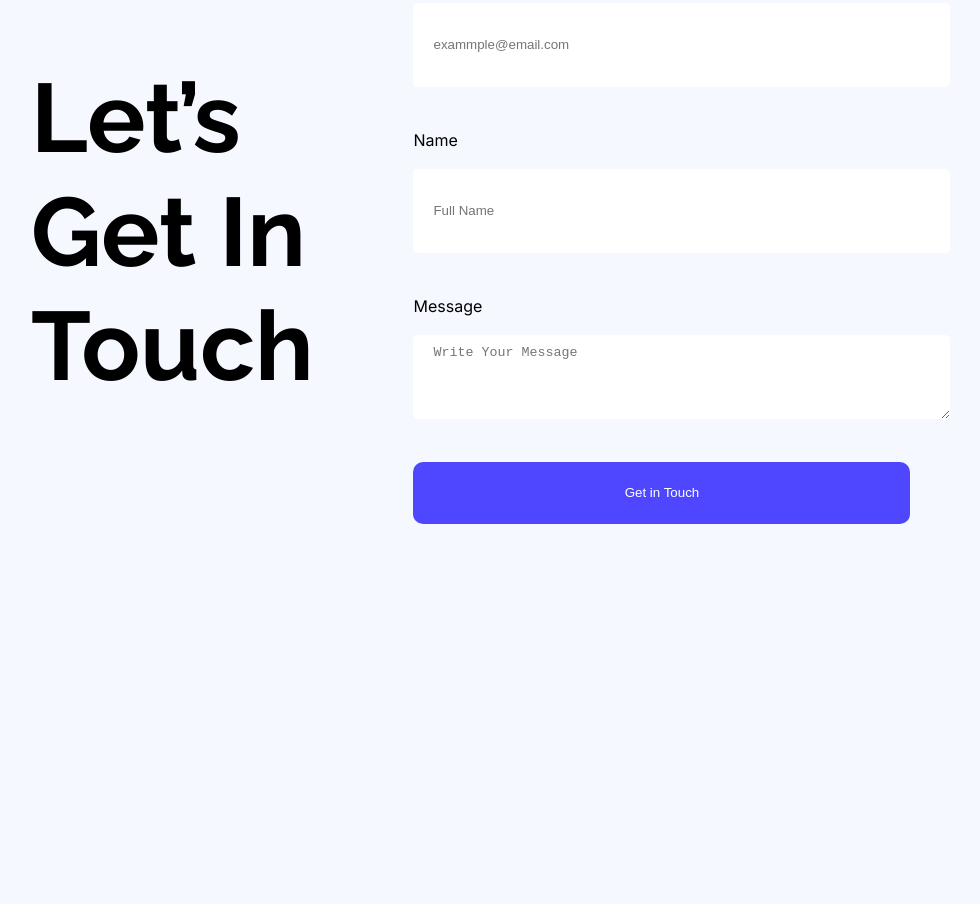
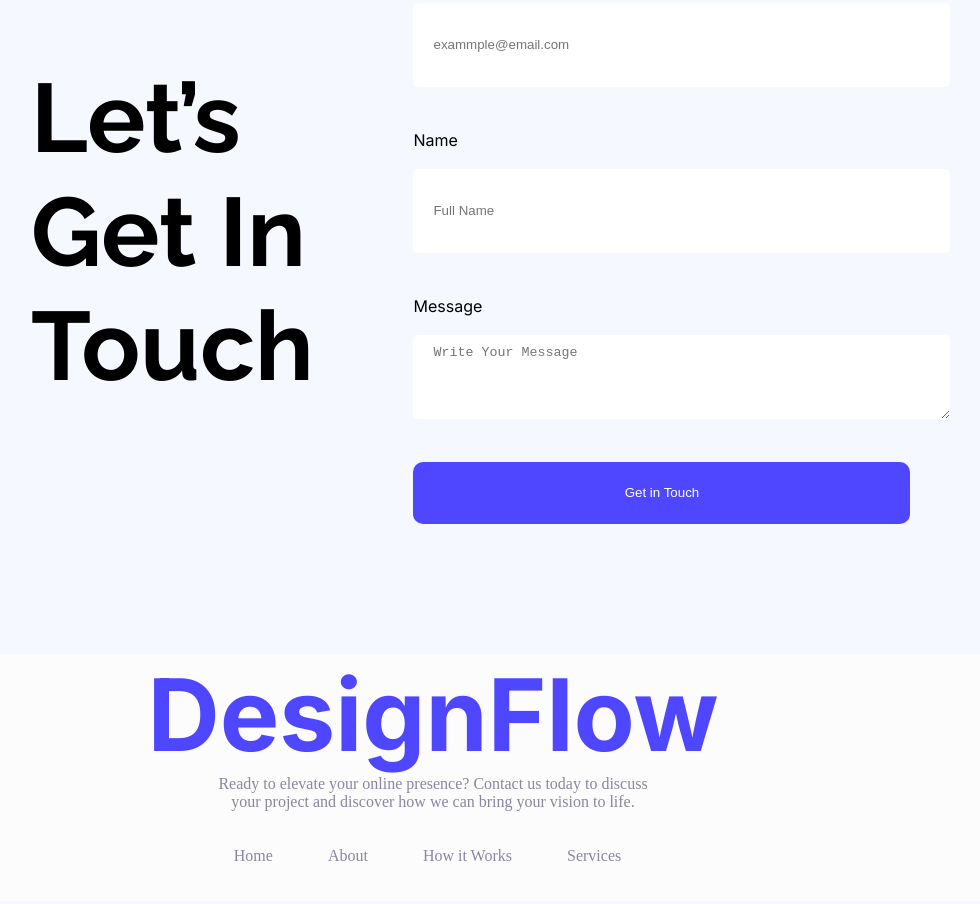
Before and after one commit to sameul-hasan/Assigenment_1, a plain HTML site: page index.html in a window 1280 px wide. Shown: the part 2532-3436 px from the top of the page, without its empty margins (207-1187 px from the left). Before the commit the page ends 3194 px from the top, so only its background shows below. Drawn offline with Linux system fonts and the light colour scheme.

Commit message:
Almost Done

```diff
--- a/index.html
+++ b/index.html
@@ -118,6 +118,20 @@
                 </div>
           </div>
     </main>
-
+ <footer class="footer">
+  <h3 class="f-logo inter-normal">DesignFlow</h3>
+  <div class="footer-desc">
+    Ready to elevate your online presence? Contact us today to discuss<br>
+    your project and discover how we can bring your vision to life.
+  </div>
+    <nav class="footer-nav">
+        <ul>
+            <li><a href="">Home</a></li>
+            <li><a href="">About</a></li>
+            <li><a href="">How it Works</a></li>
+            <li><a href="">Services</a></li>
+        </ul>
+    </nav>
+</footer>
 </body>
 </html>
--- a/style/flow.css
+++ b/style/flow.css
@@ -58,6 +58,14 @@ nav ul li a{
     color: white;
     border-radius: 10px;
     height: 48px;
+}
+.btn:hover{
+    background-color: white;
+    cursor: pointer;
+    color: #4E47FF;
+    transform: scale(1.05);
+    border: #4E47FF 1px solid;
+    box-shadow: 0px 4px 4px rgba(13, 6, 102, 0.25);
 }
 /* Banner Style */
 .banner{
@@ -202,3 +210,52 @@ form{
     height: 62px;
     width: 497px;
 }
+/* Footer Style */
+.footer {
+  background: #fcfcfc;
+  text-align: center;
+
+
+}
+.f-logo{
+    font-size: 100px;
+    font-weight: black;
+    color: #4E47FF ;
+    margin: 0 auto;
+}
+
+.footer-desc {
+  color: #8987A1;
+  font-size: 16px;
+  margin: 0 auto;
+
+}
+.footer-nav {
+  display: flex;
+  justify-content: center;
+  padding: 20px ;
+}
+.footer-nav ul li {
+  list-style: none;
+  display: inline-block;
+  margin-right: 51px;
+}
+
+
+.footer-nav a {
+  color: #8987A1;
+  text-decoration: none;
+}
+
+.footer-nav a:hover {
+  color: #4646ff;
+}
+
+.btn-g:hover{
+    background-color: white;
+    cursor: pointer;
+    color: #4E47FF;
+    transform: scale(1.05);
+    border: #4E47FF 1px solid;
+    box-shadow: 0px 4px 4px rgba(13, 6, 102, 0.25);
+}
```
